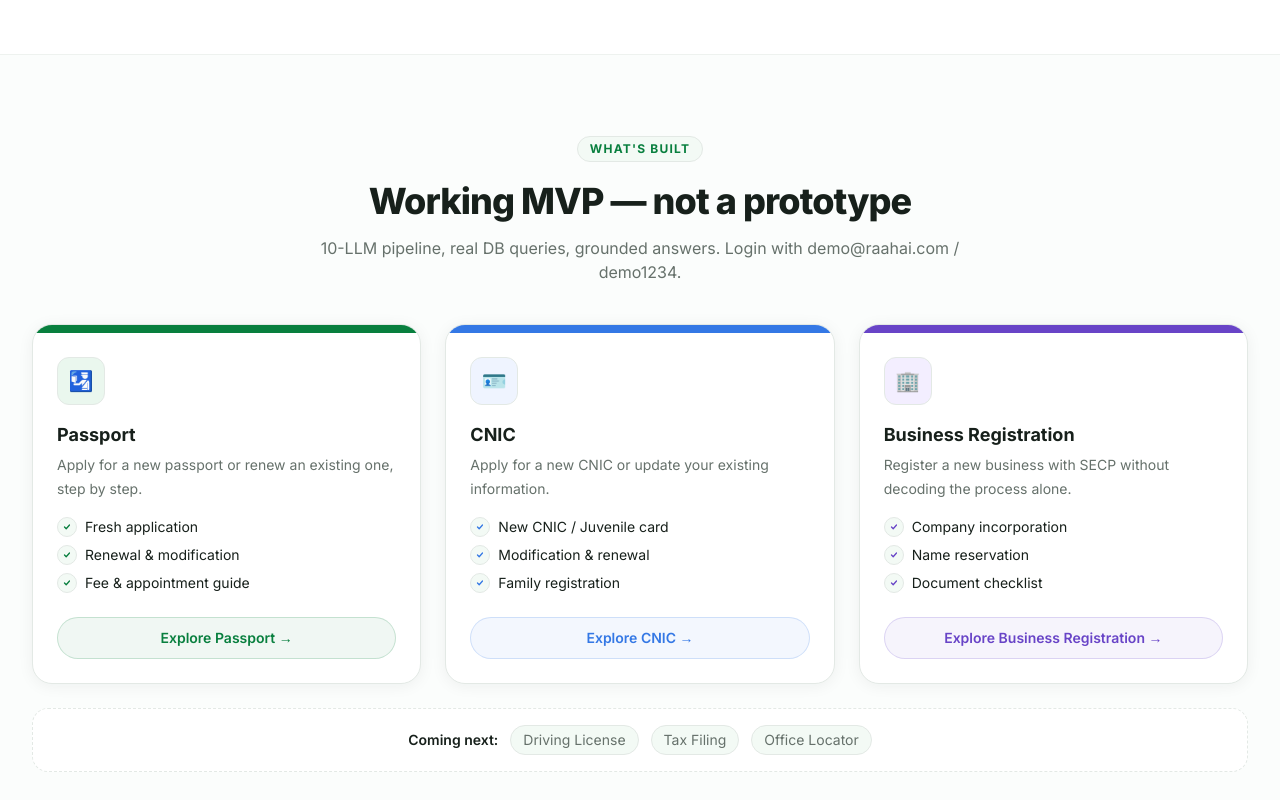
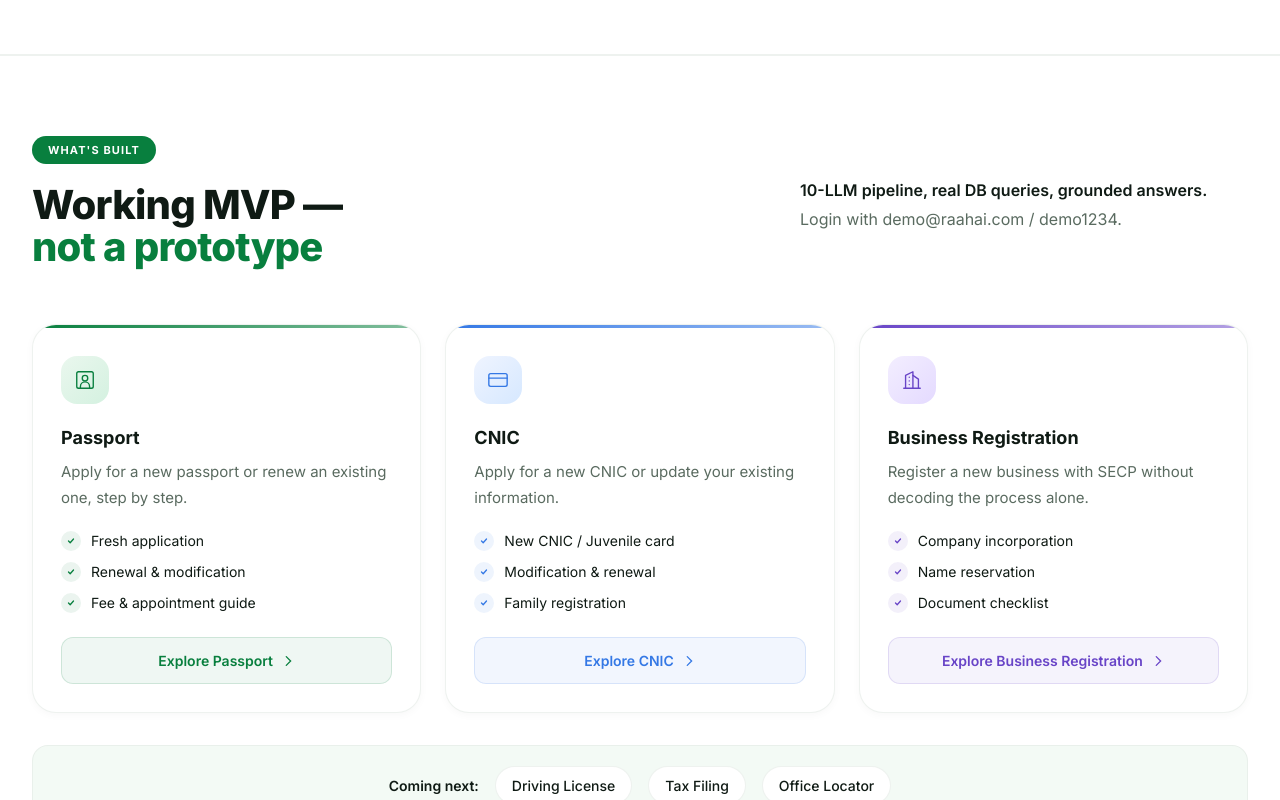
Before and after one commit to 1ehtishamtahir/RaahAI, a Next.js app in the folder frontend/: page / in a window 1280 px wide. Shown: the part 2620-3420 px from the top of the page. Built offline with nearby package versions, Linux system fonts and the light colour scheme; no server answers; a web font is replaced by a local one.

Commit message:
Redesign MVP section: professional header, SVG icons, refined cards

```diff
--- a/frontend/app/page.tsx
+++ b/frontend/app/page.tsx
@@ -286,48 +286,60 @@ export default function Home() {
       </section>
 
       {/* MVP SCOPE */}
-      <section id="mvp" className="max-w-[1280px] mx-auto px-4 sm:px-6 lg:px-8 py-16 lg:py-20">
-          <div className="text-center max-w-2xl mx-auto mb-10">
-          <div className="inline-flex bg-[#F3FAF5] border border-[#E3E9E5] rounded-full px-3 py-1 text-xs font-bold tracking-widest uppercase text-[#087F3E] mb-3">What&apos;s Built</div>
-          <h2 className="text-[28px] lg:text-[36px] font-[800] tracking-tight text-[#17201B]">Working MVP — not a prototype</h2>
-          <p className="text-[#66716B] mt-2">10-LLM pipeline, real DB queries, grounded answers. Login with demo@raahai.com / demo1234.</p>
+      <section id="mvp" className="bg-white border-y border-[#E3E9E5]/60">
+        <div className="max-w-[1280px] mx-auto px-4 sm:px-6 lg:px-8 py-16 lg:py-20">
+          <div className="flex flex-col lg:flex-row lg:items-start lg:justify-between gap-8 mb-14">
+            <div className="max-w-xl">
+              <div className="inline-flex items-center gap-2 bg-[#087F3E] rounded-full px-4 py-1.5 text-[11px] font-bold tracking-widest uppercase text-white mb-5">What&apos;s Built</div>
+              <h2 className="text-[32px] lg:text-[40px] font-[800] tracking-[-0.02em] leading-[1.05] text-[#0F1A14]">
+                Working MVP —<br />
+                <span className="text-[#087F3E]">not a prototype</span>
+              </h2>
+            </div>
+            <div className="lg:pt-10 max-w-md">
+              <p className="text-[#5A6B60] text-[16px] leading-[1.8]">
+                <span className="font-semibold text-[#0F1A14]">10-LLM pipeline, real DB queries, grounded answers.</span> Login with demo@raahai.com / demo1234.
+              </p>
+            </div>
           </div>
 
           <div className="grid md:grid-cols-3 gap-6">
             {[
-            { title: "Passport", desc: "Apply for a new passport or renew an existing one, step by step.", points: ["Fresh application", "Renewal & modification", "Fee & appointment guide"], icon: "🛂", color: "#087F3E", bg: "bg-[#EAF7EE]" },
-            { title: "CNIC", desc: "Apply for a new CNIC or update your existing information.", points: ["New CNIC / Juvenile card", "Modification & renewal", "Family registration"], icon: "🪪", color: "#3478E5", bg: "bg-[#EFF4FF]" },
-            { title: "Business Registration", desc: "Register a new business with SECP without decoding the process alone.", points: ["Company incorporation", "Name reservation", "Document checklist"], icon: "🏢", color: "#6844C7", bg: "bg-[#F3EEFF]" },
+              { title: "Passport", desc: "Apply for a new passport or renew an existing one, step by step.", points: ["Fresh application", "Renewal & modification", "Fee & appointment guide"], color: "#087F3E", gradient: "from-[#EAF7EE] to-[#D4F1E0]", icon: <svg width="22" height="22" viewBox="0 0 24 24" fill="none" stroke="#087F3E" strokeWidth="1.5" strokeLinecap="round" strokeLinejoin="round"><rect x="3" y="3" width="18" height="18" rx="2"/><circle cx="12" cy="10" r="3"/><path d="M7 21v-2a5 5 0 0 1 5-5h0a5 5 0 0 1 5 5v2"/></svg> },
+              { title: "CNIC", desc: "Apply for a new CNIC or update your existing information.", points: ["New CNIC / Juvenile card", "Modification & renewal", "Family registration"], color: "#3478E5", gradient: "from-[#EFF4FF] to-[#D6E8FF]", icon: <svg width="22" height="22" viewBox="0 0 24 24" fill="none" stroke="#3478E5" strokeWidth="1.5" strokeLinecap="round" strokeLinejoin="round"><rect x="2" y="5" width="20" height="14" rx="2"/><line x1="2" y1="10" x2="22" y2="10"/></svg> },
+              { title: "Business Registration", desc: "Register a new business with SECP without decoding the process alone.", points: ["Company incorporation", "Name reservation", "Document checklist"], color: "#6844C7", gradient: "from-[#F3EEFF] to-[#E4DAFF]", icon: <svg width="22" height="22" viewBox="0 0 24 24" fill="none" stroke="#6844C7" strokeWidth="1.5" strokeLinecap="round" strokeLinejoin="round"><path d="M3 21h18"/><path d="M5 21V7l8-4v18"/><path d="M19 21V11l-6-4"/><path d="M9 9h.01M9 13h.01M9 17h.01"/></svg> },
             ].map((s) => (
-            <div key={s.title} className="bg-white rounded-[20px] border border-[#E3E9E5] overflow-hidden shadow-soft hover:shadow-card hover:-translate-y-1 transition">
-              <div className="h-2 w-full" style={{ background: s.color }} />
-              <div className="p-6">
-                <div className={`w-12 h-12 rounded-xl ${s.bg} border border-[#E3E9E5] flex items-center justify-center text-xl`}>{s.icon}</div>
-                <h3 className="font-bold text-lg text-[#17201B] mt-4">{s.title}</h3>
-                <p className="text-sm text-[#66716B] leading-6 mt-1">{s.desc}</p>
-                <ul className="mt-4 space-y-2">
+              <div key={s.title} className="group relative bg-white rounded-[24px] border border-[#E3E9E5]/60 overflow-hidden shadow-[0_2px_8px_rgba(0,0,0,0.03)] hover:shadow-[0_20px_60px_rgba(0,0,0,0.1)] hover:-translate-y-1 transition-all duration-500">
+                <div className="h-[3px] w-full" style={{ background: `linear-gradient(90deg, ${s.color}, ${s.color}80)` }} />
+                <div className="p-7">
+                  <div className={`w-12 h-12 rounded-2xl bg-gradient-to-br ${s.gradient} flex items-center justify-center`}>{s.icon}</div>
+                  <h3 className="font-bold text-[18px] text-[#0F1A14] mt-5">{s.title}</h3>
+                  <p className="text-[15px] text-[#5A6B60] leading-[1.7] mt-2">{s.desc}</p>
+                  <ul className="mt-5 space-y-2.5">
                     {s.points.map((p) => (
-                    <li key={p} className="flex items-center gap-2 text-sm text-[#17201B]">
-                      <span className="w-5 h-5 rounded-full bg-[#F3FAF5] border border-[#E3E9E5] flex items-center justify-center">
+                      <li key={p} className="flex items-center gap-2.5 text-[14px] text-[#0F1A14]">
+                        <span className="w-5 h-5 rounded-full flex items-center justify-center" style={{ background: `${s.color}15` }}>
                           <svg width="10" height="10" viewBox="0 0 10 10" fill="none"><path d="M2.5 5L4.2 6.7L7.5 3" stroke={s.color} strokeWidth="1.3" strokeLinecap="round" strokeLinejoin="round" /></svg>
                         </span>
                         {p}
                       </li>
                     ))}
                   </ul>
-                <Link href="/dashboard" className="mt-6 w-full rounded-full border font-semibold py-2.5 text-sm transition hover:opacity-90 flex items-center justify-center" style={{ borderColor: `${s.color}30`, color: s.color, background: `${s.color}0F` }}>
-                  Explore {s.title} →
+                  <Link href="/dashboard" className="mt-6 w-full rounded-xl font-semibold py-3 text-[14px] transition-all hover:opacity-90 flex items-center justify-center gap-2" style={{ color: s.color, background: `${s.color}10`, border: `1px solid ${s.color}25` }}>
+                    Explore {s.title}
+                    <svg width="14" height="14" viewBox="0 0 16 16" fill="none"><path d="M6 3L11 8L6 13" stroke="currentColor" strokeWidth="1.5" strokeLinecap="round" /></svg>
                   </Link>
                 </div>
               </div>
             ))}
           </div>
 
-        <div className="mt-6 bg-white border border-dashed border-[#E3E9E5] rounded-2xl p-4 flex flex-wrap items-center justify-center gap-3 text-sm text-[#66716B]">
-          <span className="font-semibold text-[#17201B]">Coming next:</span>
-          <span className="bg-[#F3FAF5] border border-[#E3E9E5] px-3 py-1 rounded-full">Driving License</span>
-          <span className="bg-[#F3FAF5] border border-[#E3E9E5] px-3 py-1 rounded-full">Tax Filing</span>
-          <span className="bg-[#F3FAF5] border border-[#E3E9E5] px-3 py-1 rounded-full">Office Locator</span>
+          <div className="mt-8 bg-[#F3FAF5] border border-[#E3E9E5]/60 rounded-2xl p-5 flex flex-wrap items-center justify-center gap-4 text-[14px] text-[#5A6B60]">
+            <span className="font-semibold text-[#0F1A14]">Coming next:</span>
+            <span className="bg-white border border-[#E3E9E5]/60 px-4 py-2 rounded-full font-medium text-[#0F1A14]">Driving License</span>
+            <span className="bg-white border border-[#E3E9E5]/60 px-4 py-2 rounded-full font-medium text-[#0F1A14]">Tax Filing</span>
+            <span className="bg-white border border-[#E3E9E5]/60 px-4 py-2 rounded-full font-medium text-[#0F1A14]">Office Locator</span>
+          </div>
         </div>
       </section>
 
```
Lines whose indentation alone changed are shown as unchanged.
